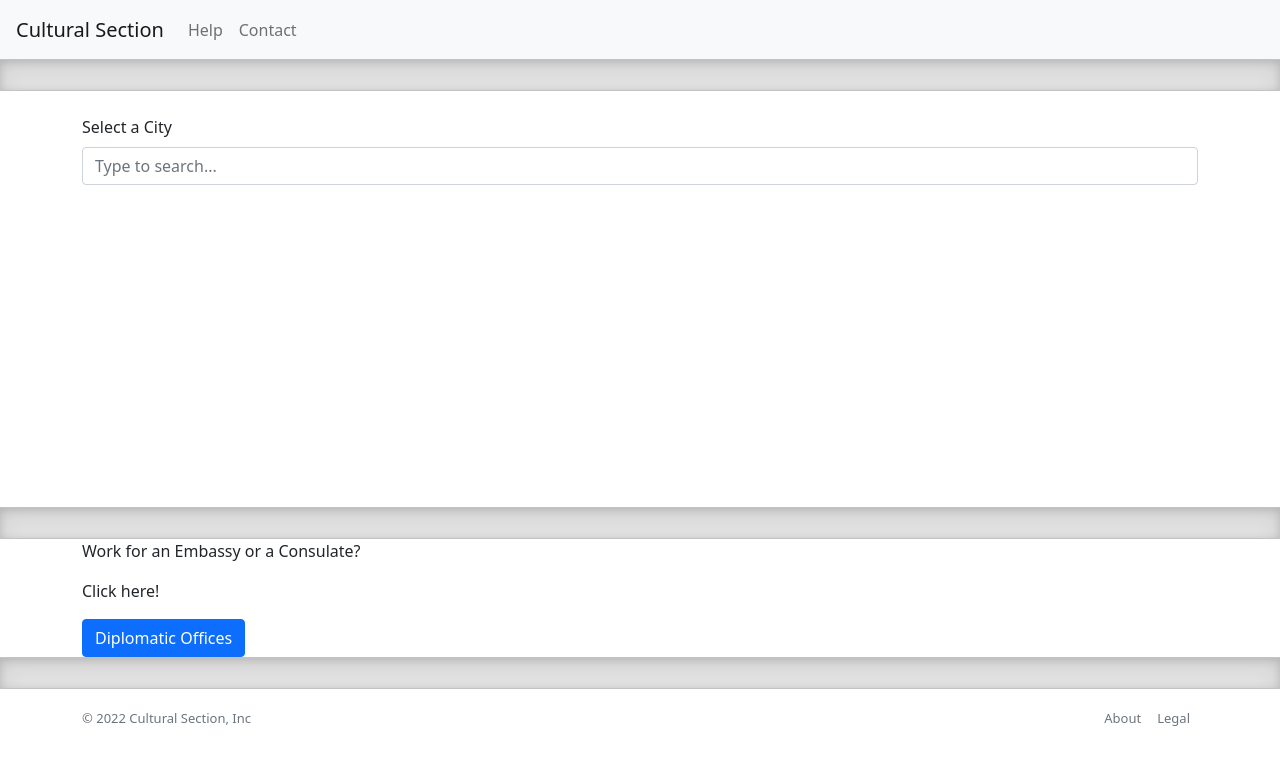
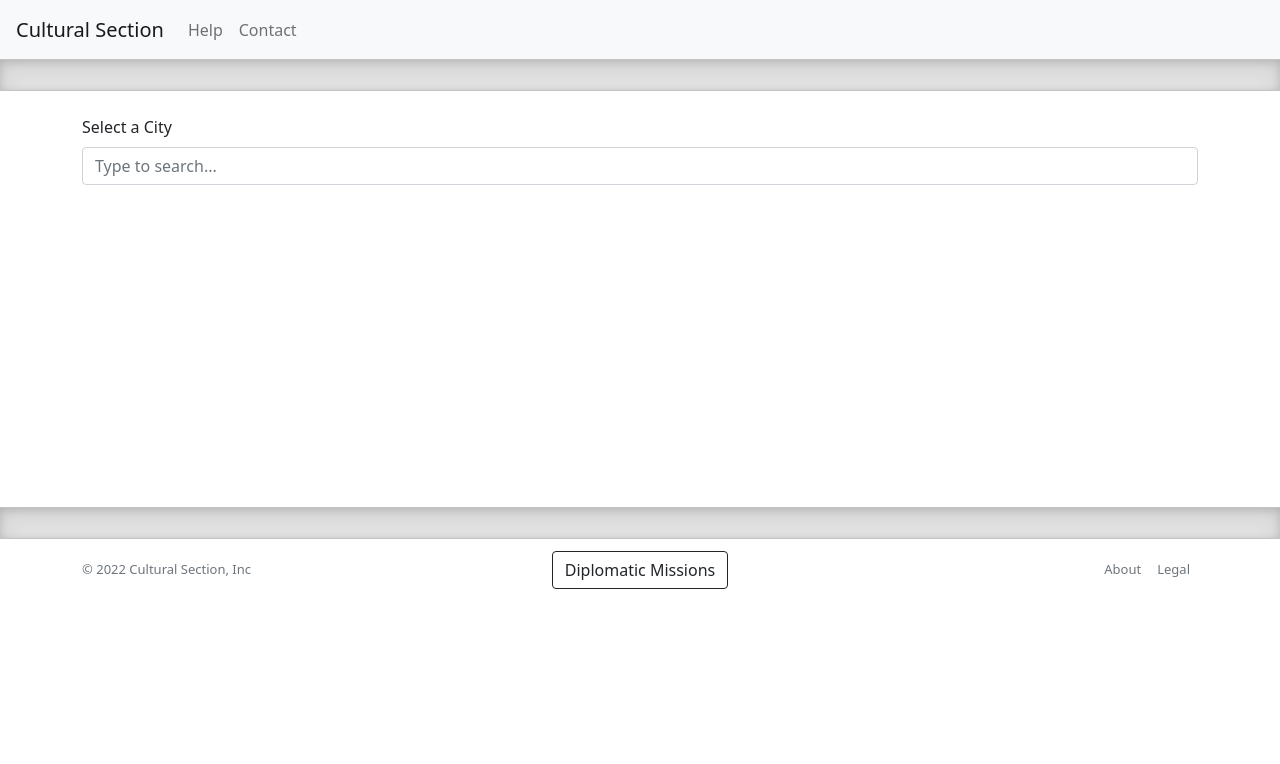
Before and after one commit to aa-ag/culturalsection, a Vue app in the folder client/: page / in a window 1280 px wide. Shown: the top 764 px of the page. Built offline with nearby package versions, Linux system fonts and the light colour scheme.

Commit message:
Move button for providers into footer for now, making it visible

```diff
--- a/client/src/components/Home.vue
+++ b/client/src/components/Home.vue
@@ -16,19 +16,11 @@
     </datalist>
   </div>
   <div class="divider"></div>
-  <div class="container">
-    <p>Work for an Embassy or a Consulate?</p>
-    <p>Click here!</p>
-    <a class="btn btn-primary" href="#" role="button">Diplomatic Offices</a>
-  </div>
-  <div class="divider"></div>
   <div class="container" id="footer">
     <footer class="d-flex flex-wrap justify-content-between align-items-center py-1 my-2">
       <p class="col-md-4 mb-0 text-muted">&copy; 2022 Cultural Section, Inc</p>
 
-      <a href="/" class="col-md-4 d-flex align-items-center justify-content-center mb-3 mb-md-0 me-md-auto link-dark text-decoration-none">
-        <svg class="bi me-2" width="40" height="32"><use xlink:href="#bootstrap"/></svg>
-      </a>
+      <a class="btn btn-outline-dark" href="#" role="button">Diplomatic Missions</a>
 
       <ul class="nav col-md-4 justify-content-end">
         <li class="nav-item"><a href="#" class="nav-link px-2 text-muted">About</a></li>
```
